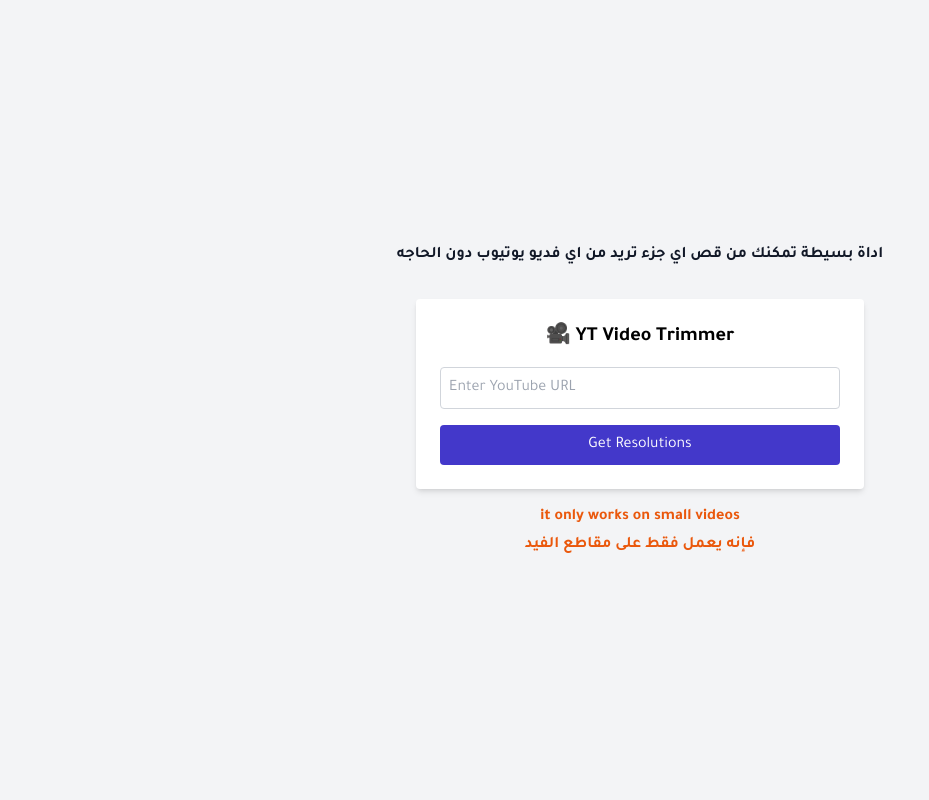
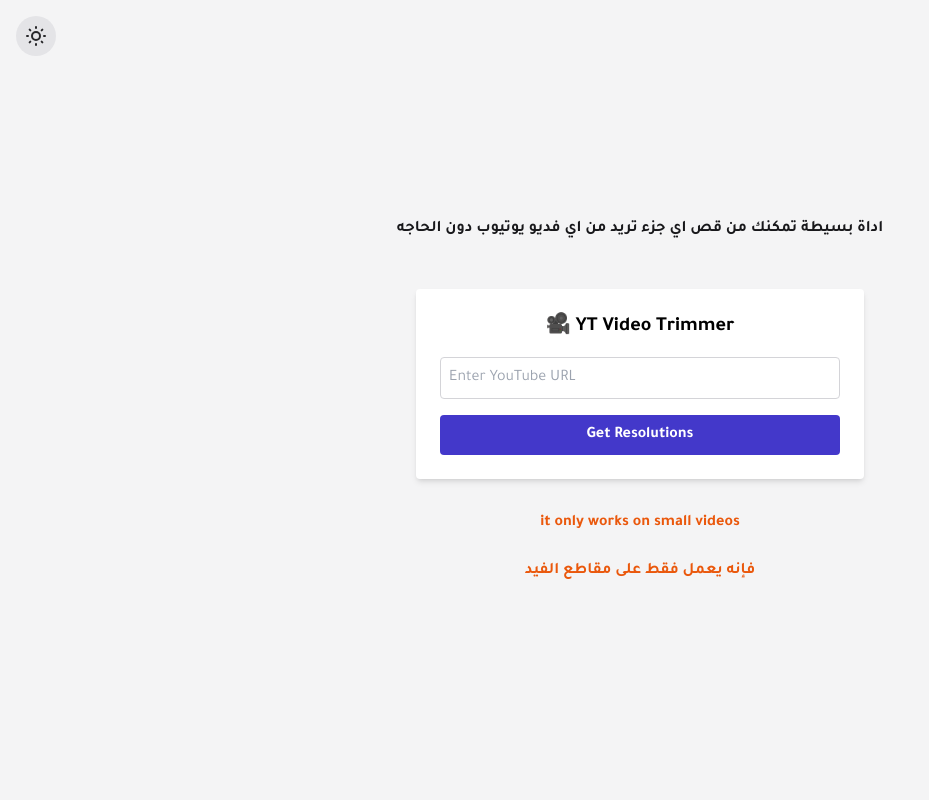
Before and after one commit to AhmedNagyAli/flask_yt_video_trimmer, a Flask app: page / in a window 1280 px wide. Shown: the whole page, without its empty margins (0-929 px from the left). Run offline with Flask 3, Linux system fonts and the light colour scheme; some libraries are stand-ins or nearby versions.

Commit message:
add dark theme to the website

```diff
--- a/app.py
+++ b/app.py
@@ -220,9 +220,9 @@
 
 #     return send_from_directory(OUTPUT_DIR, filename, as_attachment=True)
 
+if __name__ == "__main__":
+    app.run(debug=True)
+
 # if __name__ == "__main__":
-#     app.run(debug=True)
-
-if __name__ == "__main__":
-    port = int(os.environ.get("PORT",6000))
-    app.run(host="0.0.0.0",port=port)
+#     port = int(os.environ.get("PORT",6000))
+#     app.run(host="0.0.0.0",port=port)
--- /dev/null
+++ b/static/js/theme.js
@@ -0,0 +1,15 @@
+    const themeToggle = document.getElementById('theme-toggle');
+    const themeIcon = document.getElementById('theme-icon');
+    const themePath = document.getElementById('theme-path');
+
+    themeToggle.addEventListener('click', () => {
+        document.documentElement.classList.toggle('dark');
+
+        if (document.documentElement.classList.contains('dark')) {
+            localStorage.theme = 'dark';
+            themePath.setAttribute('d', 'M20.354 15.354A9 9 0 018.646 3.646 9.003 9.003 0 0012 21a9.003 9.003 0 008.354-5.646z');
+        } else {
+            localStorage.theme = 'light';
+            themePath.setAttribute('d', 'M12 3v1m0 16v1m9-9h-1M4 12H3m15.364 6.364l-.707-.707M6.343 6.343l-.707-.707m12.728 0l-.707.707M6.343 17.657l-.707.707M16 12a4 4 0 11-8 0 4 4 0 018 0z');
+        }
+    });
--- a/templates/index.html
+++ b/templates/index.html
@@ -5,6 +5,11 @@
   <title>YT Video Trimmer</title>
   <meta name="viewport" content="width=device-width, initial-scale=1.0" />
   <script src="https://cdn.tailwindcss.com"></script>
+  <script>
+    tailwind.config = {
+      darkMode: 'class',
+    }
+  </script>
   <link href="https://fonts.googleapis.com/css2?family=Tajawal:wght@400;700&display=swap" rel="stylesheet">
   <style>
     body {
@@ -20,32 +25,49 @@
       overflow: hidden;
       animation: blink 0.75s step-end infinite;
     }
+    .dark .typewriter {
+      border-right-color: white;
+    }
   </style>
+  <script>
+    // Check for saved theme preference or use system preference
+    if (localStorage.theme === 'dark' || (!('theme' in localStorage) && window.matchMedia('(prefers-color-scheme: dark)').matches)) {
+      document.documentElement.classList.add('dark')
+    } else {
+      document.documentElement.classList.remove('dark')
+    }
+  </script>
 </head>
-<body class="bg-gray-100 flex flex-col items-center justify-center min-h-screen px-4 py-8">
+<body class="bg-zinc-100 dark:bg-zinc-900 flex flex-col items-center justify-center min-h-screen px-4 py-8">
+  <!-- Dark mode toggle button -->
+  <button id="theme-toggle" class="fixed top-4 left-4 p-2 rounded-full bg-zinc-200 dark:bg-zinc-700 text-zinc-800 dark:text-zinc-200 z-50">
+    <svg id="theme-icon" xmlns="http://www.w3.org/2000/svg" class="h-6 w-6" fill="none" viewBox="0 0 24 24" stroke="currentColor">
+      <path id="theme-path" stroke-linecap="round" stroke-linejoin="round" stroke-width="2" d="M12 3v1m0 16v1m9-9h-1M4 12H3m15.364 6.364l-.707-.707M6.343 6.343l-.707-.707m12.728 0l-.707.707M6.343 17.657l-.707.707M16 12a4 4 0 11-8 0 4 4 0 018 0z" />
+    </svg>
+  </button>
 
   <!-- Arabic-only description above the form -->
-  <div class="max-w-xl w-full mb-8 text-center space-y-6" dir="rtl">
-    <p id="introAR" class="text-gray-900 font-semibold text-base h-6"></p>
+  <div class="max-w-xl w-full mb-12 text-center space-y-8" dir="rtl">
+    <p id="introAR" class="text-zinc-900 dark:text-zinc-200 font-semibold text-base h-6"></p>
   </div>
 
   <!-- Modal -->
   <div id="loadingModal" class="fixed inset-0 bg-black bg-opacity-70 flex items-center justify-center hidden z-50 px-4">
-    <div class="bg-white px-6 py-6 sm:px-10 sm:py-8 rounded-2xl flex flex-col items-center space-y-4 sm:space-y-6 w-full max-w-sm sm:max-w-md shadow-2xl">
-      <svg class="w-12 h-12 sm:w-16 sm:h-16 text-indigo-600 animate-spin" xmlns="http://www.w3.org/2000/svg" fill="none" viewBox="0 0 24 24">
+    <div class="bg-white dark:bg-zinc-800 px-6 py-6 sm:px-10 sm:py-8 rounded-2xl flex flex-col items-center space-y-4 sm:space-y-6 w-full max-w-sm sm:max-w-md shadow-2xl">
+      <svg class="w-12 h-12 sm:w-16 sm:h-16 text-indigo-600 dark:text-indigo-400 animate-spin" xmlns="http://www.w3.org/2000/svg" fill="none" viewBox="0 0 24 24">
         <circle class="opacity-25" cx="12" cy="12" r="10" stroke="currentColor" stroke-width="4"></circle>
         <path class="opacity-75" fill="currentColor" d="M4 12a8 8 0 018-8V0C5.373 0 0 5.373 0 12h4zm2 5.291A7.962 7.962 0 014 12H0c0 3.042 1.135 5.824 3 7.938l3-2.647z"></path>
       </svg>
-      <p id="typewriterText" class="text-lg sm:text-xl font-semibold text-gray-800 typewriter w-full text-center h-8 sm:h-10"></p>
+      <p id="typewriterText" class="text-lg sm:text-xl font-semibold text-zinc-800 dark:text-zinc-200 typewriter w-full text-center h-8 sm:h-10"></p>
     </div>
   </div>
 
   <!-- Form Container -->
-  <div class="bg-white p-4 sm:p-6 rounded shadow-md w-full max-w-sm sm:max-w-md z-10">
-    <h1 class="text-lg sm:text-xl font-bold mb-4 text-center">🎥 YT Video Trimmer</h1>
+  <div class="bg-white dark:bg-zinc-800 p-4 sm:p-6 rounded shadow-md w-full max-w-sm sm:max-w-md z-10">
+    <h1 class="text-lg sm:text-xl font-bold mb-4 text-center dark:text-white">🎥 YT Video Trimmer</h1>
 
     {% if error %}
-      <div class="mb-4 text-red-600 bg-red-100 border border-red-400 p-2 rounded text-sm text-center">
+      <div class="mb-4 text-red-600 dark:text-red-400 bg-red-100 dark:bg-red-900 border border-red-400 dark:border-red-700 p-2 rounded text-sm text-center">
         {{ error }}
       </div>
     {% endif %}
@@ -55,13 +77,13 @@
         type="text"
         name="youtube_url"
         placeholder="Enter YouTube URL"
-        class="w-full p-2 border border-gray-300 rounded"
+        class="w-full p-2 border border-zinc-300 dark:border-zinc-600 rounded dark:bg-zinc-700 dark:text-white dark:placeholder-zinc-400"
         required
       />
       <button
         type="submit"
         id="submitBtn"
-        class="w-full bg-indigo-700 text-white p-2 rounded hover:bg-blue-600 flex justify-center items-center"
+        class="w-full bg-indigo-700 font-extrabold dark:bg-indigo-600 text-white p-2 rounded hover:bg-blue-600 dark:hover:bg-indigo-700 flex justify-center items-center"
       >
         <span id="buttonText">Get Resolutions</span>
         <svg
@@ -83,10 +105,13 @@
   </div>
 
   <!-- Bilingual text section below the form -->
-  <div class="max-w-xl w-full mt-4 text-center space-y-1">
-    <p id="lineEN" class="text-orange-600 font-semibold text-base h-6"></p>
-    <p id="lineAR" class="text-orange-600 font-semibold text-base h-6" dir="rtl"></p>
+  <div class="max-w-xl w-full mt-8 text-center space-y-6">
+    <p id="lineEN" class="text-orange-600 dark:text-orange-400 font-semibold text-base h-6"></p>
+    <p id="lineAR" class="text-orange-600 dark:text-orange-400 font-semibold text-base h-6" dir="rtl"></p>
   </div>
+
+    <script src="{{ url_for('static', filename='js/theme.js') }}"></script>
+
   <script src="{{ url_for('static', filename='js/index.js') }}"></script>
 </body>
 </html>
```
Also changed, not shown: templates/download.html (+37 -15 lines), templates/result.html (+28 -5 lines).
